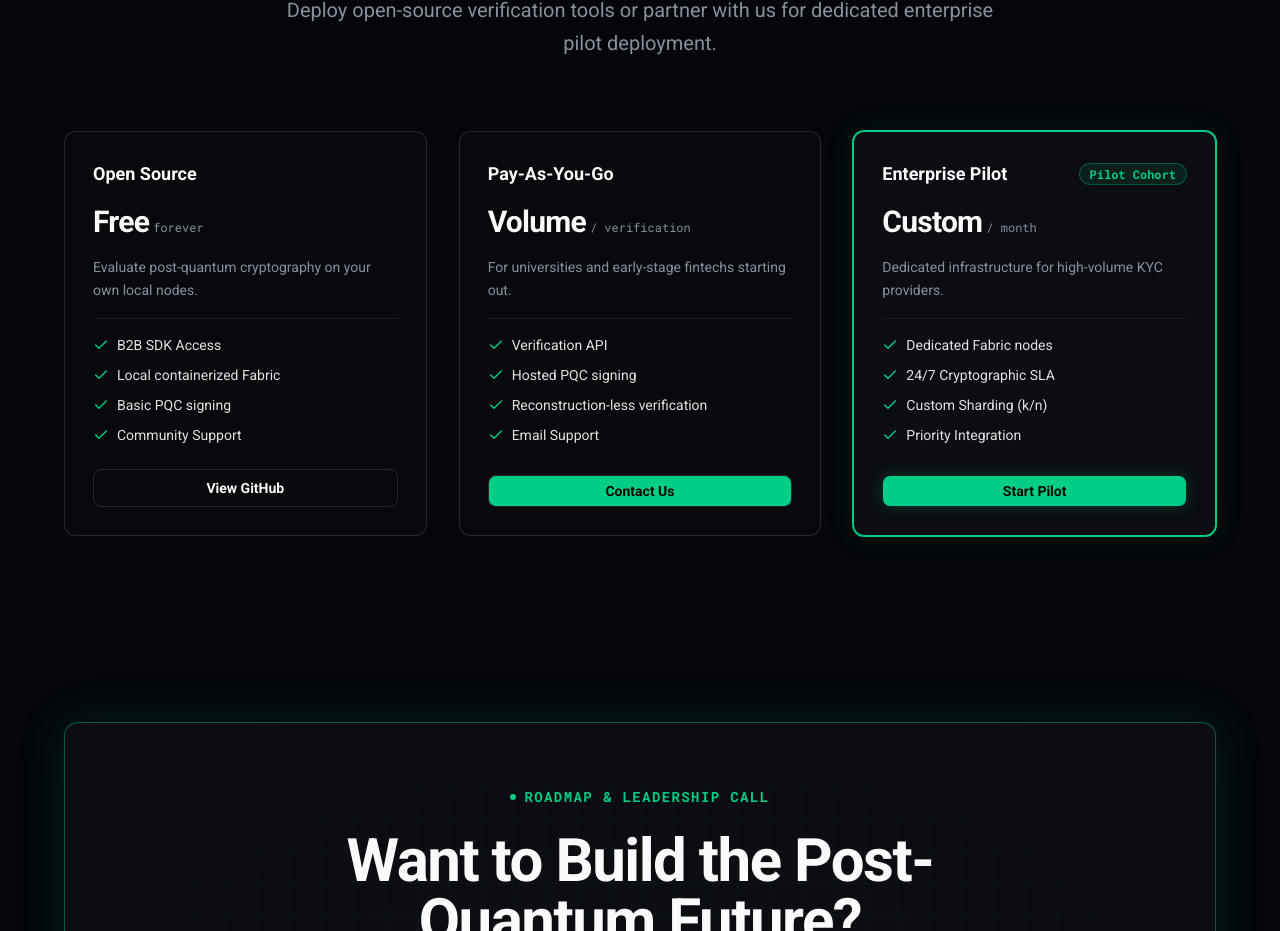
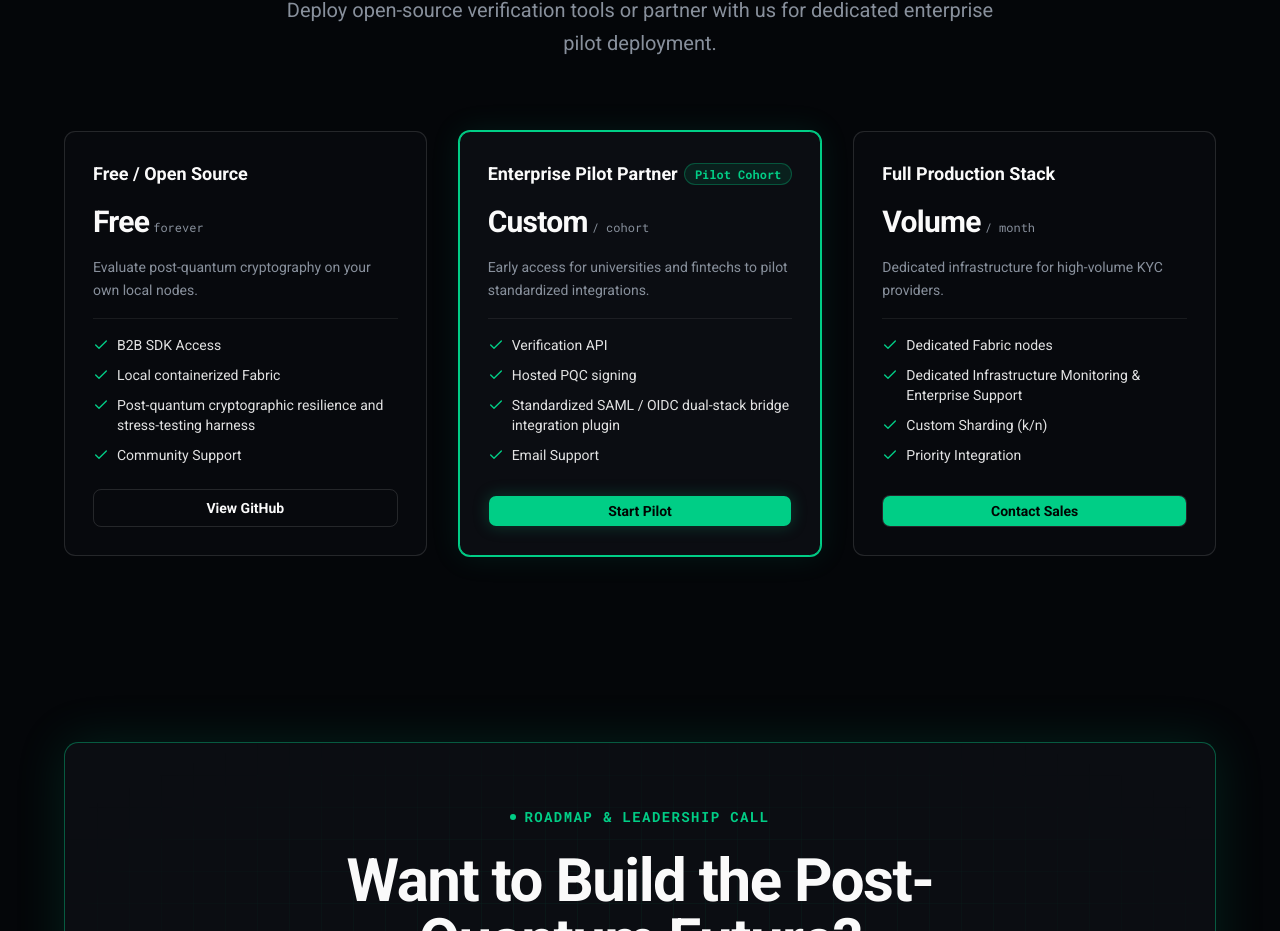
Before and after one commit to 0x4rc4n3/MVP, a Next.js app: page / in a window 1280 px wide. Shown: the part 3371-4302 px from the top of the page. Built offline with nearby package versions, Linux system fonts and the light colour scheme; no server answers.

Commit message:
docs(pricing): update landing page pricing tiers and README

```diff
--- a/components/landing/pricing.tsx
+++ b/components/landing/pricing.tsx
@@ -8,55 +8,58 @@ import { SalesModal } from "./sales-modal"
 const tiers = [
   {
     id: "open-source",
-    name: "Open Source",
+    name: "Free / Open Source",
     price: "Free",
     cadence: " forever",
     blurb: "Evaluate post-quantum cryptography on your own local nodes.",
     features: [
       "B2B SDK Access",
       "Local containerized Fabric",
-      "Basic PQC signing",
+      "Post-quantum cryptographic resilience and stress-testing harness",
       "Community Support",
     ],
     cta: "View GitHub",
     inquiryType: "general",
     highlighted: false,
+    badge: null,
     isModal: false,
     href: "https://github.com",
   },
   {
-    id: "per-verification",
-    name: "Pay-As-You-Go",
-    price: "Volume",
-    cadence: " / verification",
-    blurb: "For universities and early-stage fintechs starting out.",
+    id: "enterprise-pilot",
+    name: "Enterprise Pilot Partner",
+    price: "Custom",
+    cadence: " / cohort",
+    blurb: "Early access for universities and fintechs to pilot standardized integrations.",
     features: [
       "Verification API",
       "Hosted PQC signing",
-      "Reconstruction-less verification",
+      "Standardized SAML / OIDC dual-stack bridge integration plugin",
       "Email Support",
     ],
-    cta: "Contact Us",
-    inquiryType: "general",
-    highlighted: false,
+    cta: "Start Pilot",
+    inquiryType: "pilot_cohort",
+    highlighted: true,
+    badge: "Pilot Cohort",
     isModal: true,
     href: undefined,
   },
   {
-    id: "enterprise",
-    name: "Enterprise Pilot",
-    price: "Custom",
+    id: "production-stack",
+    name: "Full Production Stack",
+    price: "Volume",
     cadence: " / month",
     blurb: "Dedicated infrastructure for high-volume KYC providers.",
     features: [
       "Dedicated Fabric nodes",
-      "24/7 Cryptographic SLA",
+      "Dedicated Infrastructure Monitoring & Enterprise Support",
       "Custom Sharding (k/n)",
       "Priority Integration",
     ],
-    cta: "Start Pilot",
-    inquiryType: "pilot_cohort",
-    highlighted: true,
+    cta: "Contact Sales",
+    inquiryType: "general",
+    highlighted: false,
+    badge: null,
     isModal: true,
     href: undefined,
   }
@@ -123,9 +126,9 @@ export function Pricing() {
                 <div className="space-y-4">
                   <div className="flex items-center justify-between">
                     <h3 className="text-lg font-bold text-foreground">{t.name}</h3>
-                    {t.highlighted && (
+                    {t.highlighted && t.badge && (
                       <span className="rounded-full bg-primary/10 border border-primary/30 px-2.5 py-0.5 text-xs font-mono font-semibold text-primary">
-                        Pilot Cohort
+                        {t.badge}
                       </span>
                     )}
                   </div>
```
Also changed, not shown: 1 other file (tests, documents, lock files or other folders).
